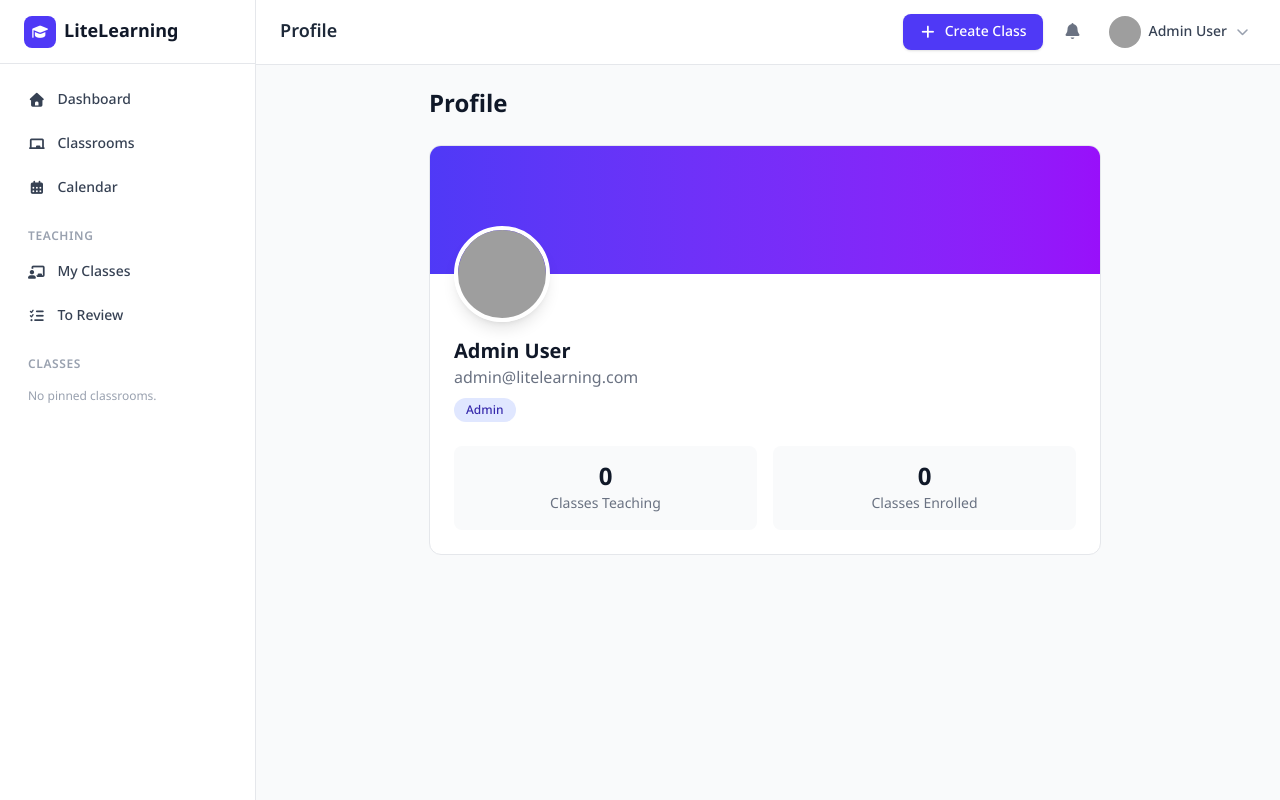
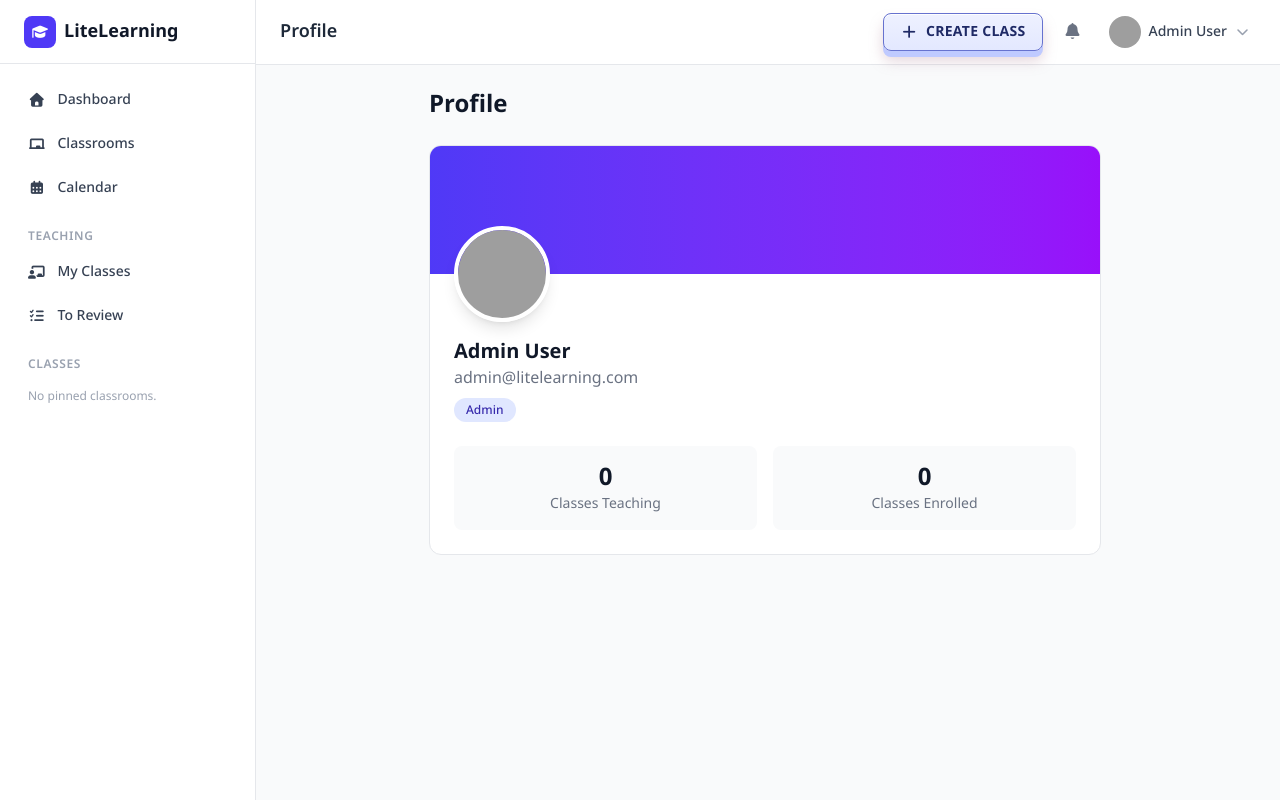
Before and after one commit to Mifuyuu/LiteLearning, a Laravel app: page /profile in a window 1280 px wide. Run offline with Laravel 12, Linux system fonts and the light colour scheme; the visitor is signed in with stand-in values (Sample User, id 1); data comes from the database, SQL or seed files in the repository; data that the repository does not hold is empty; style sheets or scripts are compiled from the project's sources; some libraries are stand-ins or nearby versions; some web fonts are replaced; grey boxes are pictures that could not be loaded.

Commit message:
Add 3D button styles and modal teleport
Introduce a reusable 3D button system and visual refinements, plus convert modals to Alpine teleport portals.

Changes:
- .gitignore: ignore /demo folder.
- demo/assets.css: add CSS variables, gradients, shadows and 3D button styling; refine inputs, cards, chips and link surfaces for a softer, layered look.
- resources/css/app.css: add :root tokens and a portable .btn-3d ruleset with color variants and hover/active behaviors; apply to common bg-*-600 classes for consistent 3D buttons.
- resources/views/livewire/classroom/create.blade.php & join-classroom.blade.php: convert modals to use Alpine x-data and x-teleport to body, adjust z-index/overlay opacity, refine modal markup and form structure, add theme color picker and improved submit/cancel controls with loading states.

Why: improves UI polish and consistency (3D buttons, depth, and surface styles) and makes modals more robust by teleporting them to the document body to avoid stacking/context issues.

```diff
--- a/resources/css/app.css
+++ b/resources/css/app.css
@@ -8,6 +8,14 @@
 @theme {
     --font-sans: 'Google Sans', 'Google Sans Text', 'Noto Sans Thai', ui-sans-serif, system-ui, sans-serif, 'Apple Color Emoji', 'Segoe UI Emoji',
         'Segoe UI Symbol', 'Noto Color Emoji';
+}
+
+:root {
+    --btn-3d-top: #f6eeef;
+    --btn-3d-bottom: #efe4e6;
+    --btn-3d-base: #f0c5d6;
+    --btn-3d-border: #b2869a;
+    --btn-3d-text: #141826;
 }
 
 /* Custom scrollbar */
@@ -65,3 +73,124 @@
 select:focus {
     outline: none;
 }
+
+/* Reusable 3D button */
+.btn-3d,
+button.bg-indigo-600,
+a.bg-indigo-600,
+button.bg-blue-600,
+a.bg-blue-600,
+button.bg-green-600,
+a.bg-green-600,
+button.bg-red-600,
+a.bg-red-600,
+button.bg-amber-600,
+a.bg-amber-600,
+button.bg-pink-600,
+a.bg-pink-600 {
+    position: relative;
+    border: 1px solid var(--btn-3d-border);
+    background: linear-gradient(to bottom, var(--btn-3d-top), var(--btn-3d-bottom));
+    color: var(--btn-3d-text);
+    font-weight: 700;
+    letter-spacing: 0.02em;
+    text-transform: uppercase;
+    box-shadow: inset 0 1px 0 rgba(255, 255, 255, 0.9), 0 6px 0 var(--btn-3d-base), 0 10px 14px rgba(178, 134, 154, 0.35);
+    transition: transform 0.15s ease, box-shadow 0.15s ease, background 0.15s ease;
+}
+
+.btn-3d:hover,
+button.bg-indigo-600:hover,
+a.bg-indigo-600:hover,
+button.bg-blue-600:hover,
+a.bg-blue-600:hover,
+button.bg-green-600:hover,
+a.bg-green-600:hover,
+button.bg-red-600:hover,
+a.bg-red-600:hover,
+button.bg-amber-600:hover,
+a.bg-amber-600:hover,
+button.bg-pink-600:hover,
+a.bg-pink-600:hover {
+    background: linear-gradient(to bottom, color-mix(in oklab, var(--btn-3d-top) 86%, white), color-mix(in oklab, var(--btn-3d-bottom) 92%, white));
+    transform: translateY(2px);
+    box-shadow: inset 0 1px 0 rgba(255, 255, 255, 0.88), 0 4px 0 var(--btn-3d-base), 0 8px 12px rgba(178, 134, 154, 0.33);
+}
+
+.btn-3d:active,
+button.bg-indigo-600:active,
+a.bg-indigo-600:active,
+button.bg-blue-600:active,
+a.bg-blue-600:active,
+button.bg-green-600:active,
+a.bg-green-600:active,
+button.bg-red-600:active,
+a.bg-red-600:active,
+button.bg-amber-600:active,
+a.bg-amber-600:active,
+button.bg-pink-600:active,
+a.bg-pink-600:active {
+    transform: translateY(4px);
+    box-shadow: inset 0 1px 0 rgba(255, 255, 255, 0.72), 0 2px 0 var(--btn-3d-base), 0 4px 8px rgba(178, 134, 154, 0.28);
+}
+
+/* Color variants: use .btn-3d btn-3d--* or rely on existing bg-*-600 classes */
+.btn-3d--rose,
+button.bg-pink-600,
+a.bg-pink-600 {
+    --btn-3d-top: #f8f0f2;
+    --btn-3d-bottom: #f0e3e8;
+    --btn-3d-base: #efbfd2;
+    --btn-3d-border: #b77f98;
+    --btn-3d-text: #181222;
+}
+
+.btn-3d--indigo,
+button.bg-indigo-600,
+a.bg-indigo-600 {
+    --btn-3d-top: #eef1ff;
+    --btn-3d-bottom: #e3e8ff;
+    --btn-3d-base: #bfcaff;
+    --btn-3d-border: #6672cf;
+    --btn-3d-text: #1f2a66;
+}
+
+.btn-3d--blue,
+button.bg-blue-600,
+a.bg-blue-600 {
+    --btn-3d-top: #eaf6ff;
+    --btn-3d-bottom: #dcefff;
+    --btn-3d-base: #b9dcff;
+    --btn-3d-border: #4d8fca;
+    --btn-3d-text: #153f68;
+}
+
+.btn-3d--green,
+button.bg-green-600,
+a.bg-green-600 {
+    --btn-3d-top: #eaf9ef;
+    --btn-3d-bottom: #dff3e6;
+    --btn-3d-base: #bfe8cc;
+    --btn-3d-border: #4b9e69;
+    --btn-3d-text: #124a2b;
+}
+
+.btn-3d--amber,
+button.bg-amber-600,
+a.bg-amber-600 {
+    --btn-3d-top: #fff8e9;
+    --btn-3d-bottom: #ffefcf;
+    --btn-3d-base: #f6d89f;
+    --btn-3d-border: #b98b3e;
+    --btn-3d-text: #5c3e08;
+}
+
+.btn-3d--red,
+button.bg-red-600,
+a.bg-red-600 {
+    --btn-3d-top: #ffeef0;
+    --btn-3d-bottom: #ffdfe3;
+    --btn-3d-base: #f6b9c3;
+    --btn-3d-border: #c35a6c;
+    --btn-3d-text: #6a1527;
+}
--- a/resources/views/livewire/classroom/create.blade.php
+++ b/resources/views/livewire/classroom/create.blade.php
@@ -1,4 +1,4 @@
-<div>
+<div x-data>
     @if(auth()->user()->isTeacher() || auth()->user()->isAdmin())
     <button wire:click="openModal"
             class="inline-flex items-center px-4 py-2 bg-indigo-600 hover:bg-indigo-700 text-white text-sm font-medium rounded-lg transition-colors shadow-sm">
@@ -8,10 +8,11 @@
 
     <!-- Modal -->
     @if($showModal)
-    <div class="fixed inset-0 z-50 flex items-center justify-center" x-data>
-        <div class="fixed inset-0 bg-black/50 transition-opacity" wire:click="$set('showModal', false)"></div>
+    <template x-teleport="body">
+        <div class="fixed inset-0 z-80 flex items-center justify-center">
+            <div class="fixed inset-0 bg-black/60 transition-opacity" wire:click="$set('showModal', false)"></div>
 
-        <div class="relative bg-white rounded-2xl shadow-xl w-full max-w-lg mx-4 animate__animated animate__fadeInUp animate__faster">
+            <div class="relative z-81 bg-white rounded-2xl shadow-xl w-full max-w-lg mx-4 animate__animated animate__fadeInUp animate__faster">
                 <div class="flex items-center justify-between p-6 border-b border-gray-200">
                     <h3 class="text-xl font-bold text-gray-900">{{ __('Create Classroom') }}</h3>
                     <button wire:click="$set('showModal', false)" class="p-2 text-gray-400 hover:text-gray-600 rounded-lg hover:bg-gray-100">
@@ -66,5 +67,6 @@
                 </form>
             </div>
         </div>
+    </template>
     @endif
 </div>
```
Also changed, not shown: resources/views/livewire/classroom/join-classroom.blade.php (+6 -4 lines), 1 other file. Lines whose indentation alone changed are shown as unchanged.
